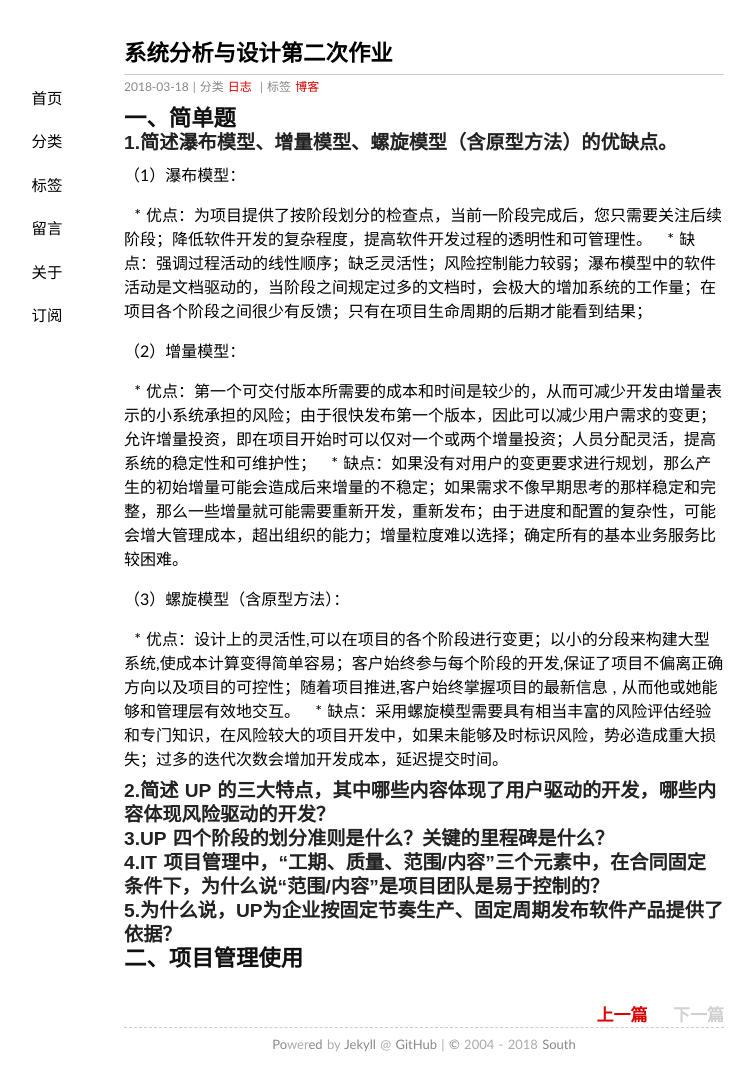
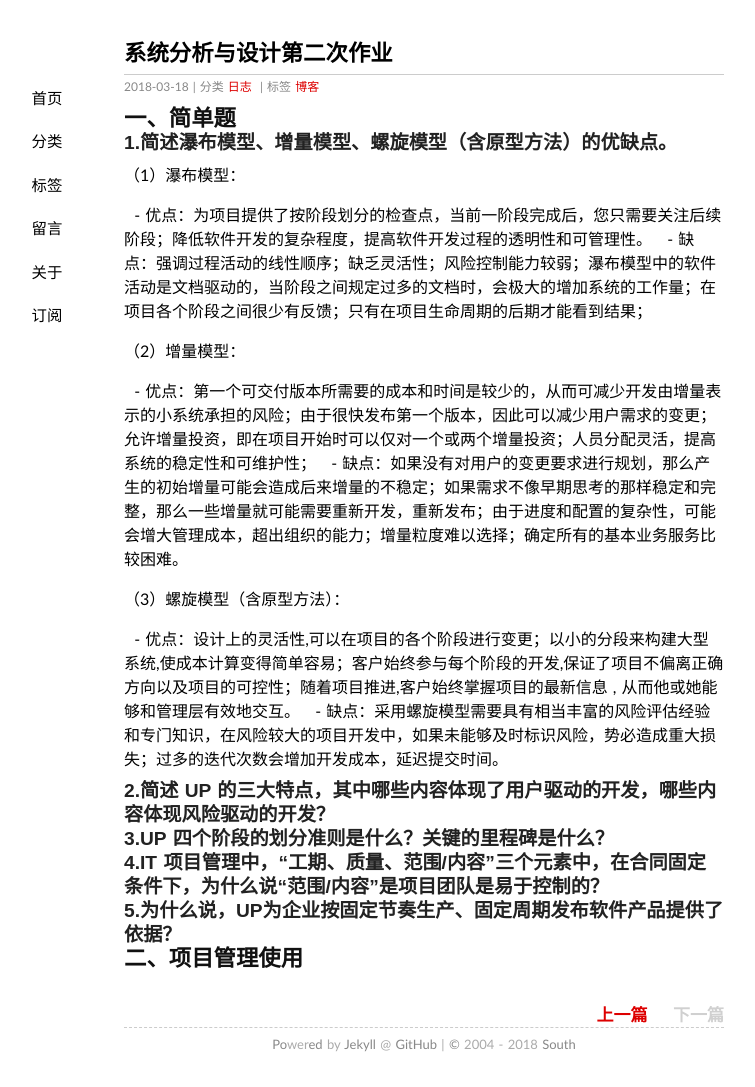
Before and after one commit to south270/south270.github.io, a Jekyll site: the page built from _posts/2018-3-18-second-homework.md, in a window 1280 px wide. Shown: the whole page, without its empty margins (216-971 px from the left). Built offline with Jekyll 4.4.1, drawn with Linux system fonts in a browser that asks for light colours; comment, search, counter and statistics services are not loaded.

```diff
--- a/_posts/2018-3-18-second-homework.md
+++ b/_posts/2018-3-18-second-homework.md
@@ -10,18 +10,18 @@ tags: 博客
 ### 1.简述瀑布模型、增量模型、螺旋模型（含原型方法）的优缺点。
  （1）瀑布模型：
 
-   * 优点：为项目提供了按阶段划分的检查点，当前一阶段完成后，您只需要关注后续阶段；降低软件开发的复杂程度，提高软件开发过程的透明性和可管理性。
-   * 缺点：强调过程活动的线性顺序；缺乏灵活性；风险控制能力较弱；瀑布模型中的软件活动是文档驱动的，当阶段之间规定过多的文档时，会极大的增加系统的工作量；在项目各个阶段之间很少有反馈；只有在项目生命周期的后期才能看到结果；
+   - 优点：为项目提供了按阶段划分的检查点，当前一阶段完成后，您只需要关注后续阶段；降低软件开发的复杂程度，提高软件开发过程的透明性和可管理性。
+   - 缺点：强调过程活动的线性顺序；缺乏灵活性；风险控制能力较弱；瀑布模型中的软件活动是文档驱动的，当阶段之间规定过多的文档时，会极大的增加系统的工作量；在项目各个阶段之间很少有反馈；只有在项目生命周期的后期才能看到结果；
 
  （2）增量模型：
 
-   * 优点：第一个可交付版本所需要的成本和时间是较少的，从而可减少开发由增量表示的小系统承担的风险；由于很快发布第一个版本，因此可以减少用户需求的变更；允许增量投资，即在项目开始时可以仅对一个或两个增量投资；人员分配灵活，提高系统的稳定性和可维护性；
-   * 缺点：如果没有对用户的变更要求进行规划，那么产生的初始增量可能会造成后来增量的不稳定；如果需求不像早期思考的那样稳定和完整，那么一些增量就可能需要重新开发，重新发布；由于进度和配置的复杂性，可能会增大管理成本，超出组织的能力；增量粒度难以选择；确定所有的基本业务服务比较困难。
+   - 优点：第一个可交付版本所需要的成本和时间是较少的，从而可减少开发由增量表示的小系统承担的风险；由于很快发布第一个版本，因此可以减少用户需求的变更；允许增量投资，即在项目开始时可以仅对一个或两个增量投资；人员分配灵活，提高系统的稳定性和可维护性；
+   - 缺点：如果没有对用户的变更要求进行规划，那么产生的初始增量可能会造成后来增量的不稳定；如果需求不像早期思考的那样稳定和完整，那么一些增量就可能需要重新开发，重新发布；由于进度和配置的复杂性，可能会增大管理成本，超出组织的能力；增量粒度难以选择；确定所有的基本业务服务比较困难。
 
  （3）螺旋模型（含原型方法）：
 
-   * 优点：设计上的灵活性,可以在项目的各个阶段进行变更；以小的分段来构建大型系统,使成本计算变得简单容易；客户始终参与每个阶段的开发,保证了项目不偏离正确方向以及项目的可控性；随着项目推进,客户始终掌握项目的最新信息 , 从而他或她能够和管理层有效地交互。
-   * 缺点：采用螺旋模型需要具有相当丰富的风险评估经验和专门知识，在风险较大的项目开发中，如果未能够及时标识风险，势必造成重大损失；过多的迭代次数会增加开发成本，延迟提交时间。
+   - 优点：设计上的灵活性,可以在项目的各个阶段进行变更；以小的分段来构建大型系统,使成本计算变得简单容易；客户始终参与每个阶段的开发,保证了项目不偏离正确方向以及项目的可控性；随着项目推进,客户始终掌握项目的最新信息 , 从而他或她能够和管理层有效地交互。
+   - 缺点：采用螺旋模型需要具有相当丰富的风险评估经验和专门知识，在风险较大的项目开发中，如果未能够及时标识风险，势必造成重大损失；过多的迭代次数会增加开发成本，延迟提交时间。
 ### 2.简述 UP 的三大特点，其中哪些内容体现了用户驱动的开发，哪些内容体现风险驱动的开发？
 ### 3.UP 四个阶段的划分准则是什么？关键的里程碑是什么？
 ### 4.IT 项目管理中，“工期、质量、范围/内容”三个元素中，在合同固定条件下，为什么说“范围/内容”是项目团队是易于控制的？
```
